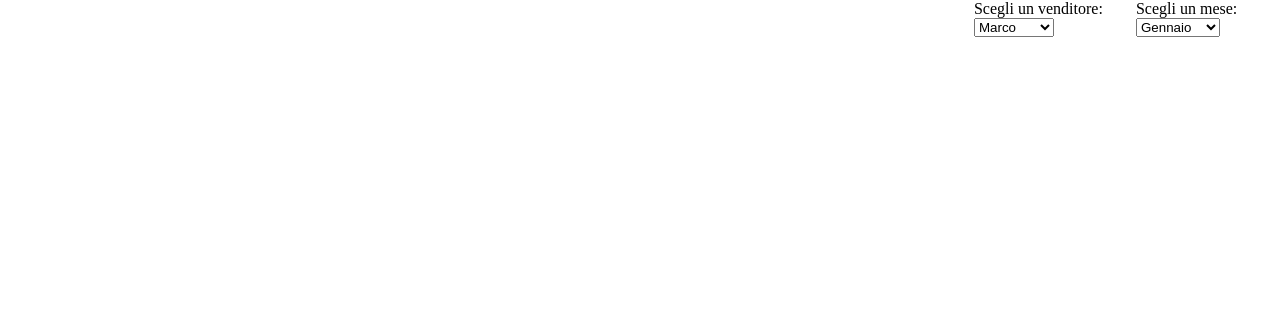
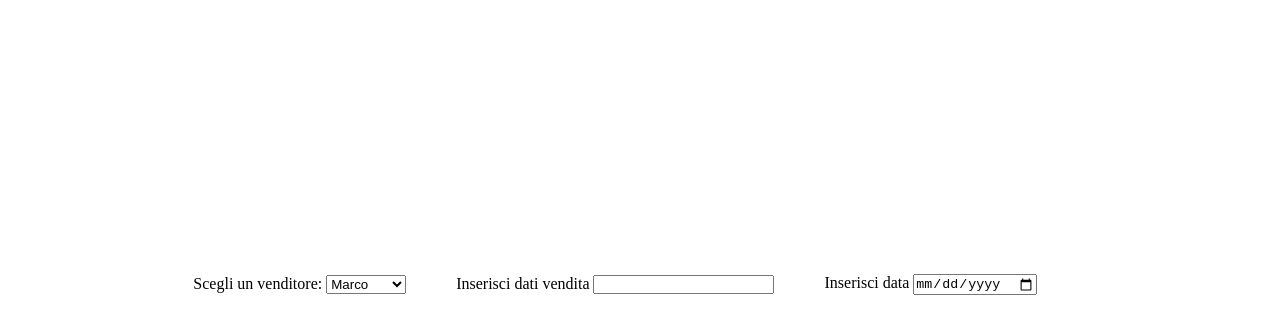
Before and after one commit to AlbertoDragoni/rest-chartbool, a plain HTML site: page index.html in a window 1280 px wide. Drawn offline with nearby package versions, Linux system fonts and the light colour scheme; no server answers.

Commit message:
input ok

```diff
--- a/css/style.css
+++ b/css/style.css
@@ -6,10 +6,21 @@
 body {
     width: 100vw;
     height: 100vh;
+}
+.container-grafici {
     display: flex;
+    justify-content: space-between;
 }
 .container-pie,
 .container-line {
-    width: 50%;
-    height: 100%;
+    width: 40%;
 }
+.btns {
+    display: flex;
+    justify-content: center;
+    align-items: center;
+}
+.btn {
+    margin-top: 120px;
+    margin-right: 50px;
+}
--- a/index.html
+++ b/index.html
@@ -10,37 +10,32 @@
         <link rel="stylesheet" href="css/style.css">
     </head>
     <body>
+        <div class="container-grafici">
             <div class="container-line">
                 <canvas id="graficoLine"></canvas>
             </div>
             <div class="container-pie">
                 <canvas id="graficoPie"></canvas>
             </div>
-        <div class="btn-venditori">
-            <label for="cars">Scegli un venditore:</label>
-            <select id="cars">
+        </div>
+        <div class="btns">
+            <div class="btn btn-venditori">
+                <label>Scegli un venditore:</label>
+                <select id="nomi-venditori">
                   <option value="Marco">Marco</option>
                   <option value="Giuseppe">Giuseppe</option>
                   <option value="Riccardo">Riccardo</option>
                   <option value="Roberto">Roberto</option>
                 </select>
             </div>
-        <div class="btn-mesi">
-            <label for="cars">Scegli un mese:</label>
-            <select id="cars">
-              <option value="Gennaio">Gennaio</option>
-              <option value="Febbraio">Febbraio</option>
-              <option value="Marzo">Marzo</option>
-              <option value="Aprile">Aprile</option>
-              <option value="Maggio">Maggio</option>
-              <option value="Giugno">Giugno</option>
-              <option value="Luglio">Luglio</option>
-              <option value="Agosto">Agosto</option>
-              <option value="Settembre">Settembre</option>
-              <option value="Ottobre">Ottobre</option>
-              <option value="Novembre">Novembre</option>
-              <option value="Dicembre">Dicembre</option>
-            </select>
+            <div class="btn btn-amount">
+                <label>Inserisci dati vendita</label>
+                <input type="text" name="Vendite" value="">
+            </div>
+            <div class="btn btn-date">
+                <label>Inserisci data</label>
+                <input type="date" name="Vendite" value="">
+            </div>
         </div>
         <script src="js/main.js" ></script>
     </body>
```
Lines whose indentation alone changed are shown as unchanged.
